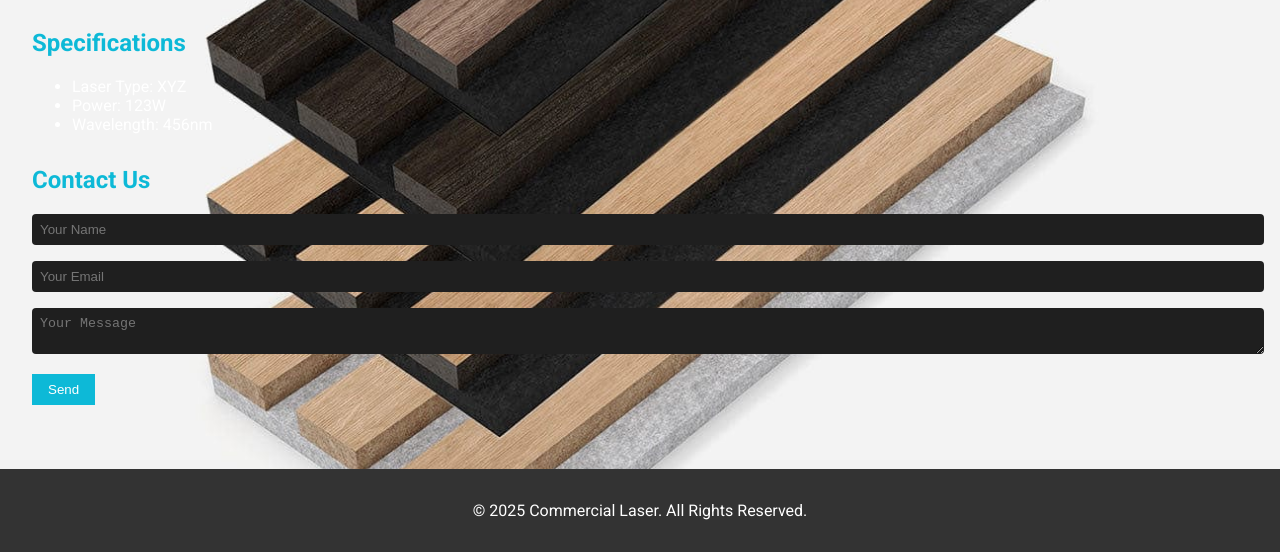
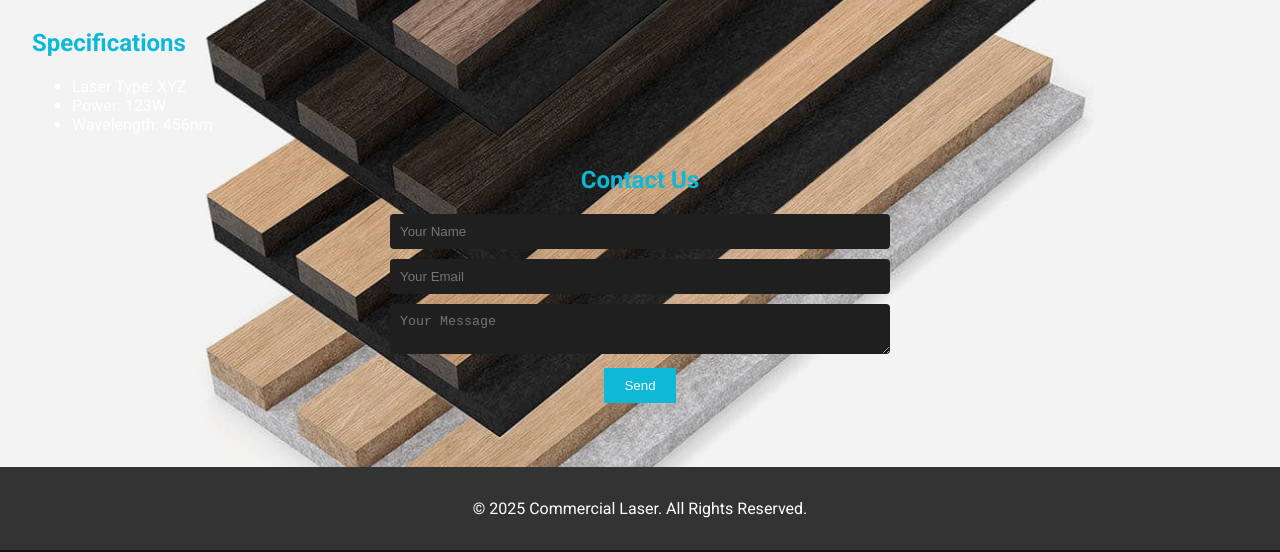
Before and after one commit to Konner7210/Commercial-Laser-Website, a plain HTML site: page index.html in a window 1280 px wide. Shown: the part 367-919 px from the top of the page. Drawn offline with Linux system fonts and the light colour scheme; a script that the page names is missing.

Commit message:
Update index.html

```diff
--- a/index.html
+++ b/index.html
@@ -109,6 +109,26 @@
                 <button type="submit">Send</button>
             </form>
         </section>
+          <style>
+    #contact {
+        text-align: center;
+    }
+    #contact-form {
+        display: inline-block;
+        max-width: 500px;
+        width: 100%;
+        margin: 0 auto;
+    }
+    #contact-form input, #contact-form textarea {
+        width: 100%;
+        margin-bottom: 10px;
+        padding: 10px;
+        box-sizing: border-box;
+    }
+    #contact-form button {
+        padding: 10px 20px;
+    }
+</style>
     </main>
 
     <footer>
```
